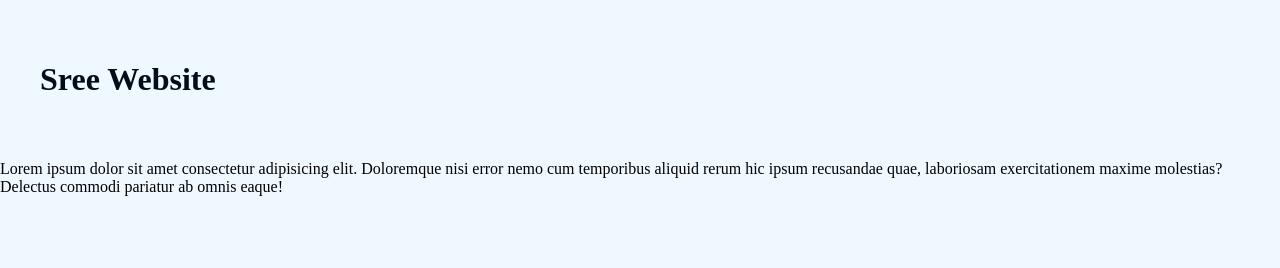
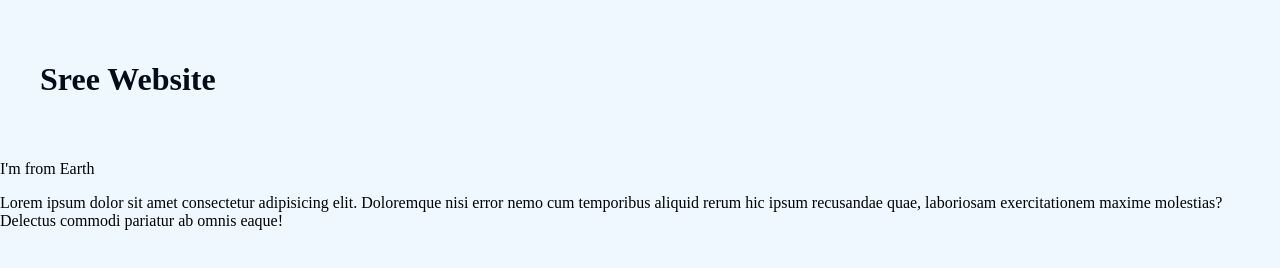
Before and after one commit to Sreeju05/html-tut, a plain HTML site: page index.html in a window 1280 px wide. Drawn offline with Linux system fonts and the light colour scheme.

Commit message:
Added dev im in earth

```diff
--- a/index.html
+++ b/index.html
@@ -9,6 +9,7 @@
 </head>
 <body>
     <h1>Sree Website</h1>
+    <div>I'm from Earth</div>
     <p>Lorem ipsum dolor sit amet consectetur adipisicing elit. Doloremque nisi error nemo cum temporibus aliquid rerum hic ipsum recusandae quae, laboriosam exercitationem maxime molestias? Delectus commodi pariatur ab omnis eaque!</p>
 </body>
 </html>
```
